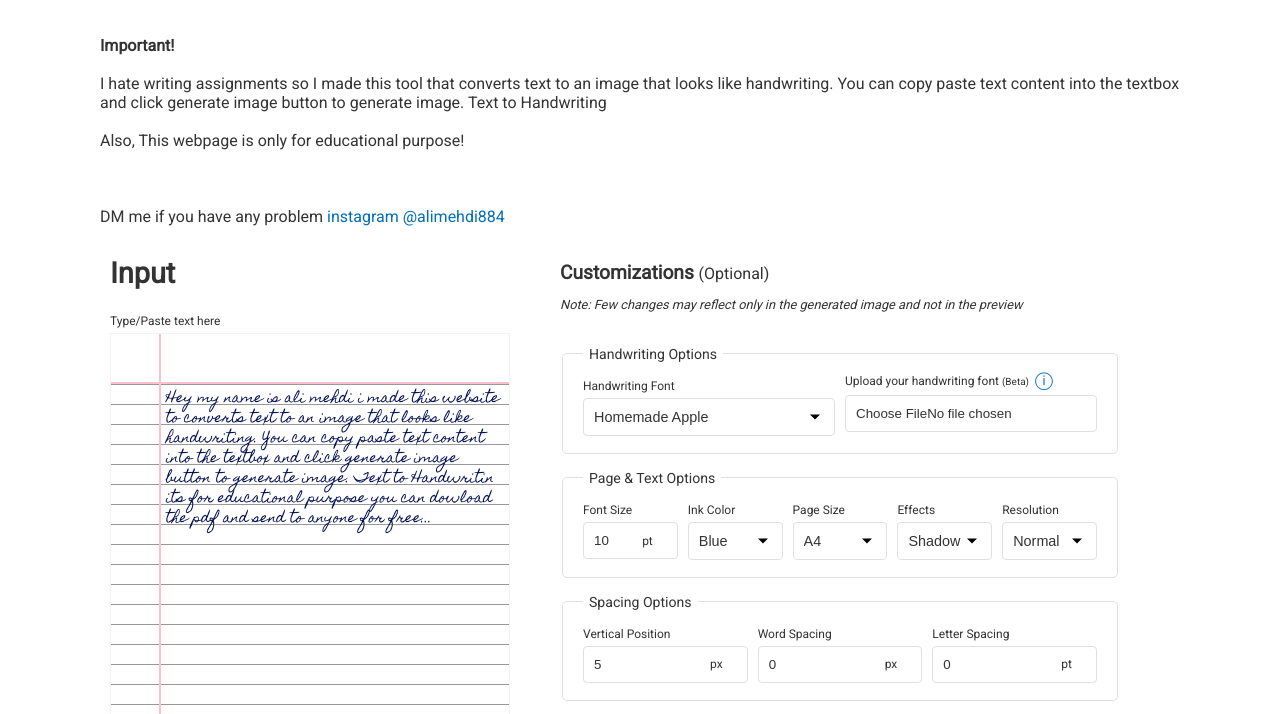
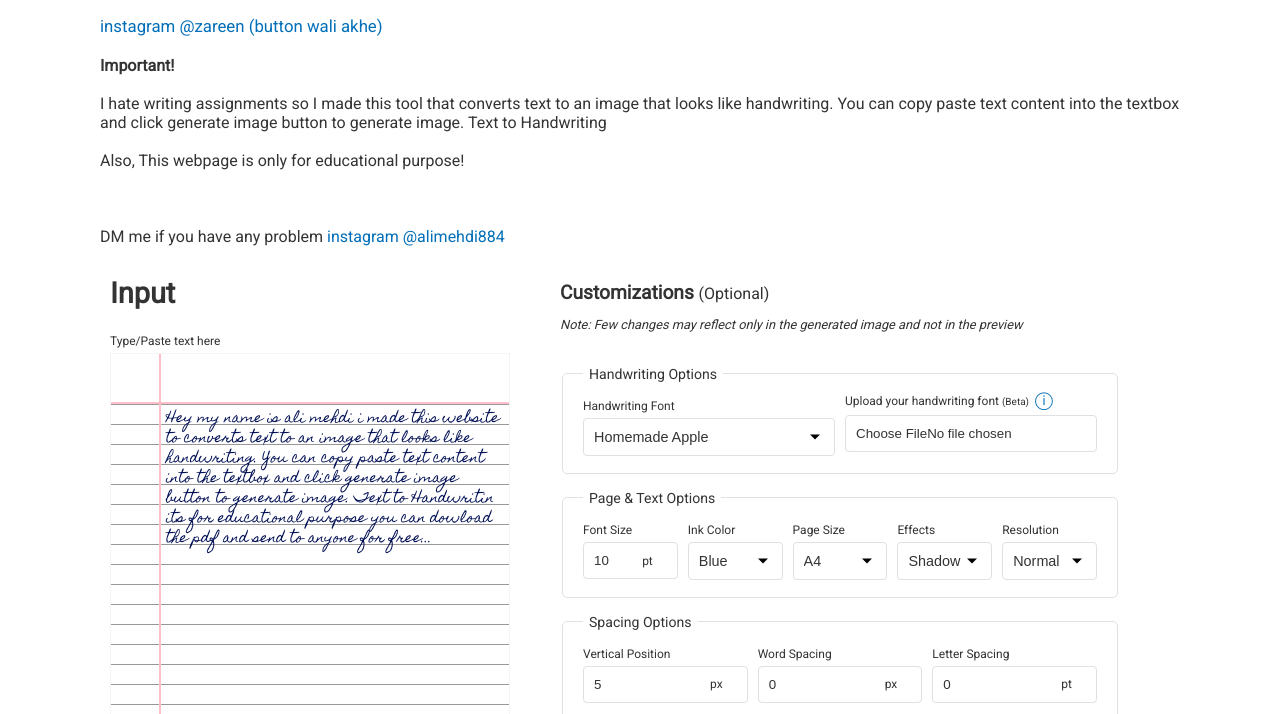
Before and after one commit to alimehdi884/alimehdi884.github.io, a website with bundled scripts: page index.html in a window 1280 px wide. Shown: the part 205-919 px from the top of the page. Built offline with nearby package versions, Linux system fonts and the light colour scheme; no server answers; a web font is replaced by a local one.

Commit message:
Update index.html

```diff
--- a/index.html
+++ b/index.html
@@ -117,7 +117,7 @@
             src="images/moon.svg"
         /></span>
       </button>
-      <h1>Zareen ki akhe button jaisi :)....</h1>
+      <h1>Zareen ki akhe button jaisi :)....</h1><a href="https://www.instagram.com/zareen_f_3_2_1_0/"> instagram @zareen (button wali akhe)</a>
       <section id="donations" style="font-size: 1rem; padding: 20px 0px;">
         <div class="display-flex responsive-flex">
           <div class="flex-1">
```
